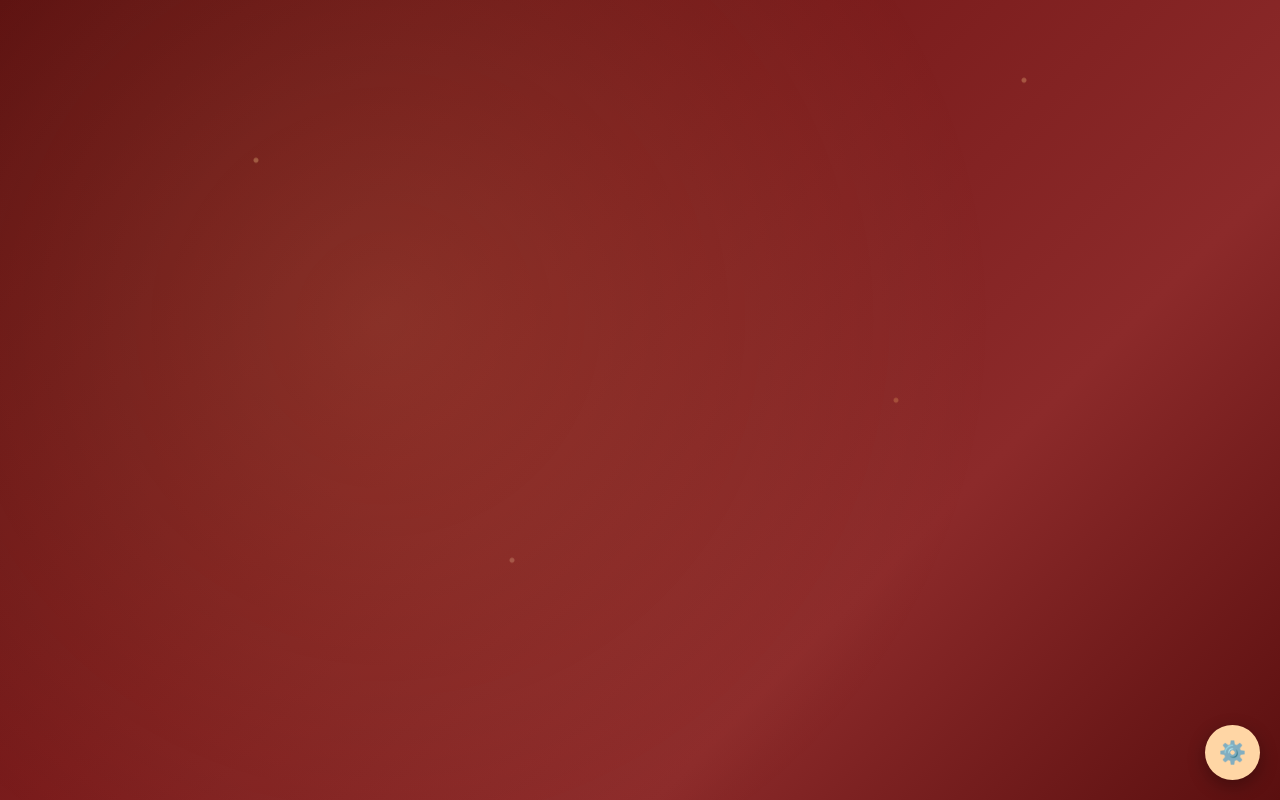
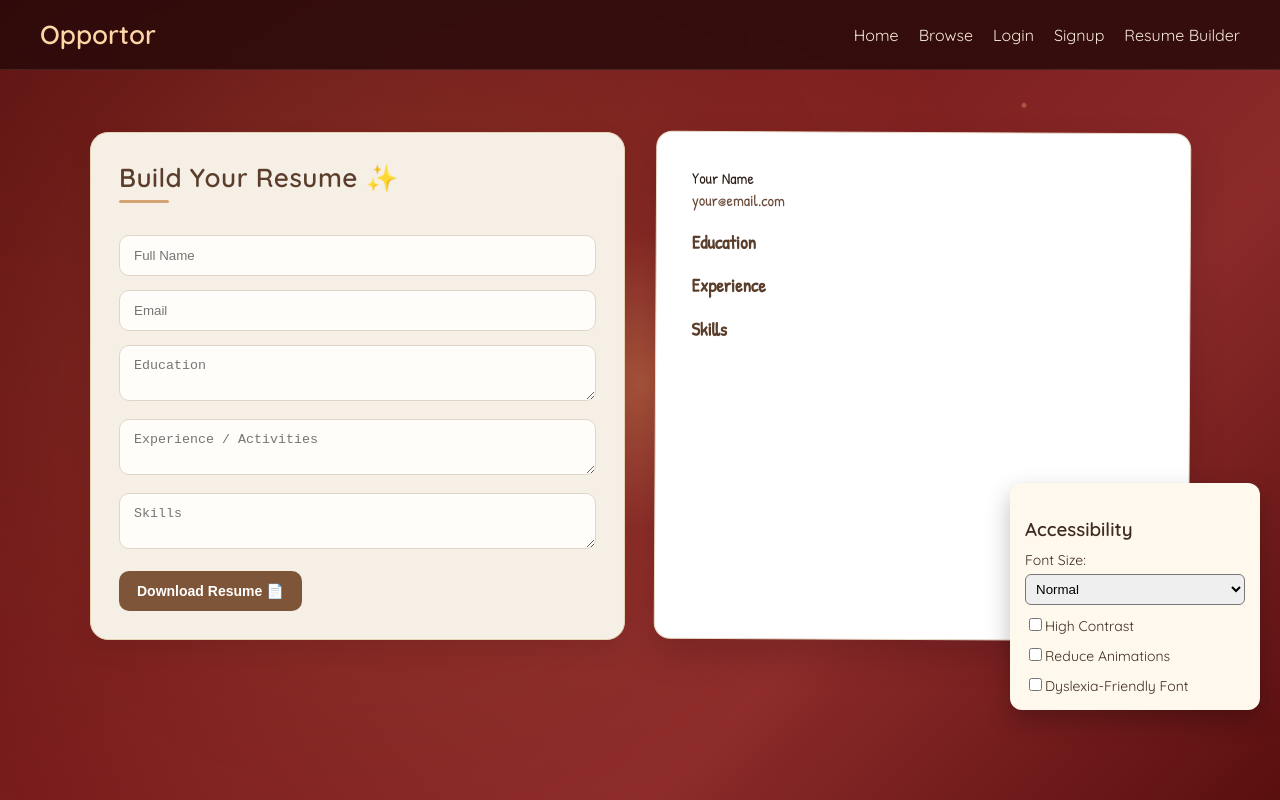
Before and after one commit to AvidCoder101/opportor, a React (Vite) app in the folder opportor/: page /#/resume in a window 1280 px wide. Built offline with nearby package versions, Linux system fonts and the light colour scheme; no server answers.

Commit message:
accessibility panel

```diff
--- a/opportor/src/App.jsx
+++ b/opportor/src/App.jsx
@@ -1,74 +1,64 @@
-import { useState } from "react";
-import { useAccessibility } from "../src/context/useAccessibility";
+import { Routes, Route, Navigate } from "react-router-dom";
+import { useEffect, useState } from "react";
+import { onAuthStateChanged } from "firebase/auth";
+import { auth } from "./firebase/config";
+import { useAccessibility } from "./context/useAccessibility";
 
-function AccessibilityPanel() {
-  const [open, setOpen] = useState(false);
+import Navbar from "./components/Navbar";
+import Home from "./pages/Home";
+import Browse from "./pages/Browse";
+import Saved from "./pages/Saved";
+import Login from "./pages/Login";
+import Signup from "./pages/Signup";
+import OpportunityDetail from "./pages/OpportunityDetail";
+import ResumeBuilder from "./pages/ResumeBuilder";
+import AccessibilityPanel from "./components/AccessibilityPanel";
+
+function App() {
+  const [user, setUser] = useState(null);
 
   const {
     fontSize,
-    setFontSize,
     highContrast,
-    setHighContrast,
     reduceMotion,
-    setReduceMotion,
     dyslexiaFont,
-    setDyslexiaFont,
   } = useAccessibility();
 
+  useEffect(() => {
+    const unsubscribe = onAuthStateChanged(auth, (currentUser) => {
+      setUser(currentUser);
+    });
+
+    return () => unsubscribe();
+  }, []);
+
   return (
-    <>
-      <button
-        className="accessibility-toggle"
-        onClick={() => setOpen(!open)}
-      >
-        ⚙️
-      </button>
+  <>
+    <AccessibilityPanel />
 
-      {open && (
-        <div className="accessibility-panel">
-          <h3>Accessibility</h3>
+    <div
+      className={`
+        ${fontSize === "large" ? "large-text" : ""}
+        ${highContrast ? "high-contrast" : ""}
+        ${reduceMotion ? "reduce-motion" : ""}
+        ${dyslexiaFont ? "dyslexia-font" : ""}
+      `}
+    >
+      <Navbar user={user} />
 
-          <label>
-            Font Size:
-            <select
-              value={fontSize}
-              onChange={(e) => setFontSize(e.target.value)}
-            >
-              <option value="normal">Normal</option>
-              <option value="large">Large</option>
-            </select>
-          </label>
-
-          <label>
-            <input
-              type="checkbox"
-              checked={highContrast}
-              onChange={() => setHighContrast(!highContrast)}
-            />
-            High Contrast
-          </label>
-
-          <label>
-            <input
-              type="checkbox"
-              checked={reduceMotion}
-              onChange={() => setReduceMotion(!reduceMotion)}
-            />
-            Reduce Animations
-          </label>
-
-          <label>
-            <input
-              type="checkbox"
-              checked={dyslexiaFont}
-              onChange={() => setDyslexiaFont(!dyslexiaFont)}
-            />
-            Dyslexia-Friendly Font
-          </label>
-        </div>
-      )}
-    </>
-  );
+      <Routes>
+        <Route path="/" element={<Navigate to="/home" />} />
+        <Route path="/home" element={<Home />} />
+        <Route path="/browse" element={<Browse />} />
+        <Route path="/saved" element={<Saved user={user} />} />
+        <Route path="/login" element={<Login />} />
+        <Route path="/signup" element={<Signup />} />
+        <Route path="/opportunity/:id" element={<OpportunityDetail />} />
+        <Route path="/resume" element={<ResumeBuilder />} />
+      </Routes>
+    </div>
+  </>
+);
 }
 
-export default AccessibilityPanel;
+export default App;
--- a/opportor/src/components/AccessibilityPanel.jsx
+++ b/opportor/src/components/AccessibilityPanel.jsx
@@ -1,4 +1,4 @@
-import { useAccessibility } from "../context/AccessibilityContext";
+import { useAccessibility } from "../context/useAccessibility";
 
 function AccessibilityPanel() {
   const {
--- a/opportor/src/context/AccessibilityContext.jsx
+++ b/opportor/src/context/AccessibilityContext.jsx
@@ -1,6 +1,6 @@
 import { createContext, useState } from "react";
 
-const AccessibilityContext = createContext();
+export const AccessibilityContext = createContext();
 
 export function AccessibilityProvider({ children }) {
   const [fontSize, setFontSize] = useState("normal");
@@ -25,5 +25,3 @@ export function AccessibilityProvider({ children }) {
     </AccessibilityContext.Provider>
   );
 }
-
-export default AccessibilityContext;
--- a/opportor/src/context/useAccessibility.js
+++ b/opportor/src/context/useAccessibility.js
@@ -1,5 +1,5 @@
 import { useContext } from "react";
-import AccessibilityContext from "./AccessibilityContext";
+import { AccessibilityContext } from "./AccessibilityContext";
 
 export function useAccessibility() {
   return useContext(AccessibilityContext);
```
